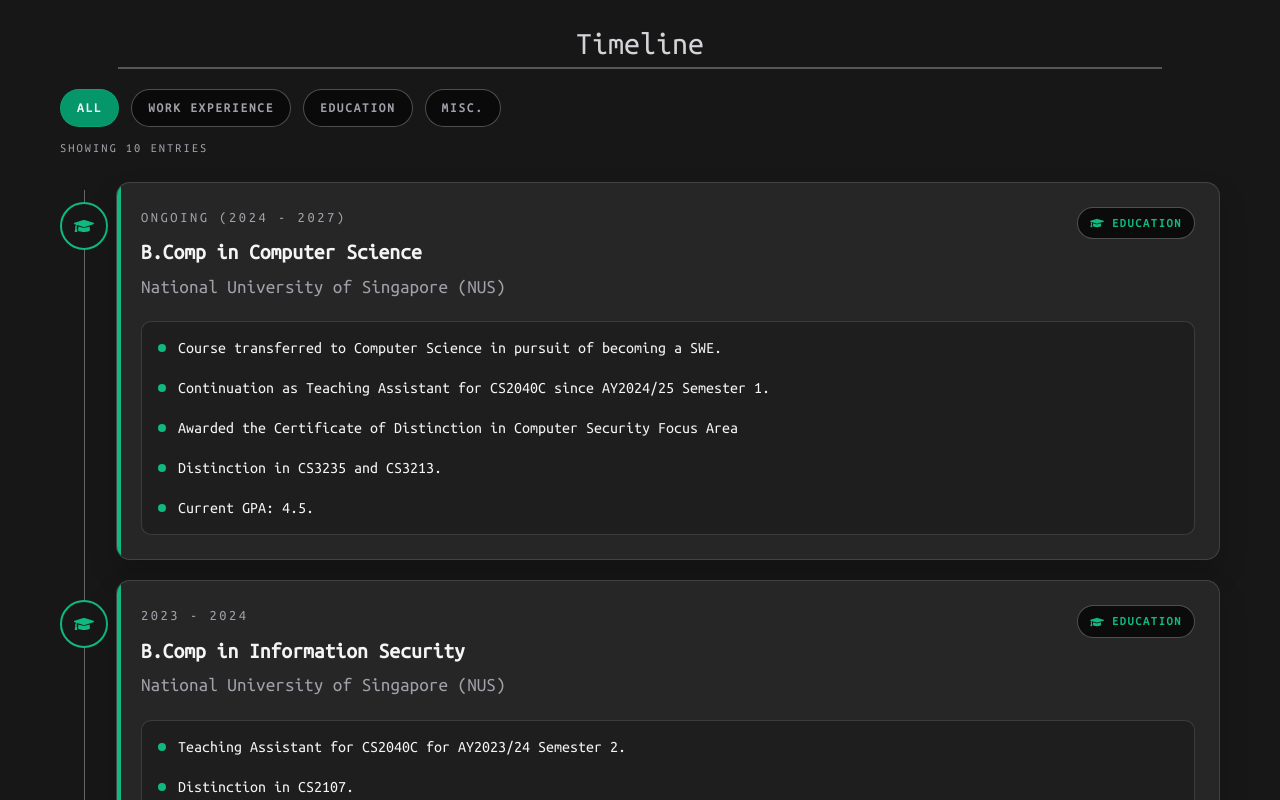
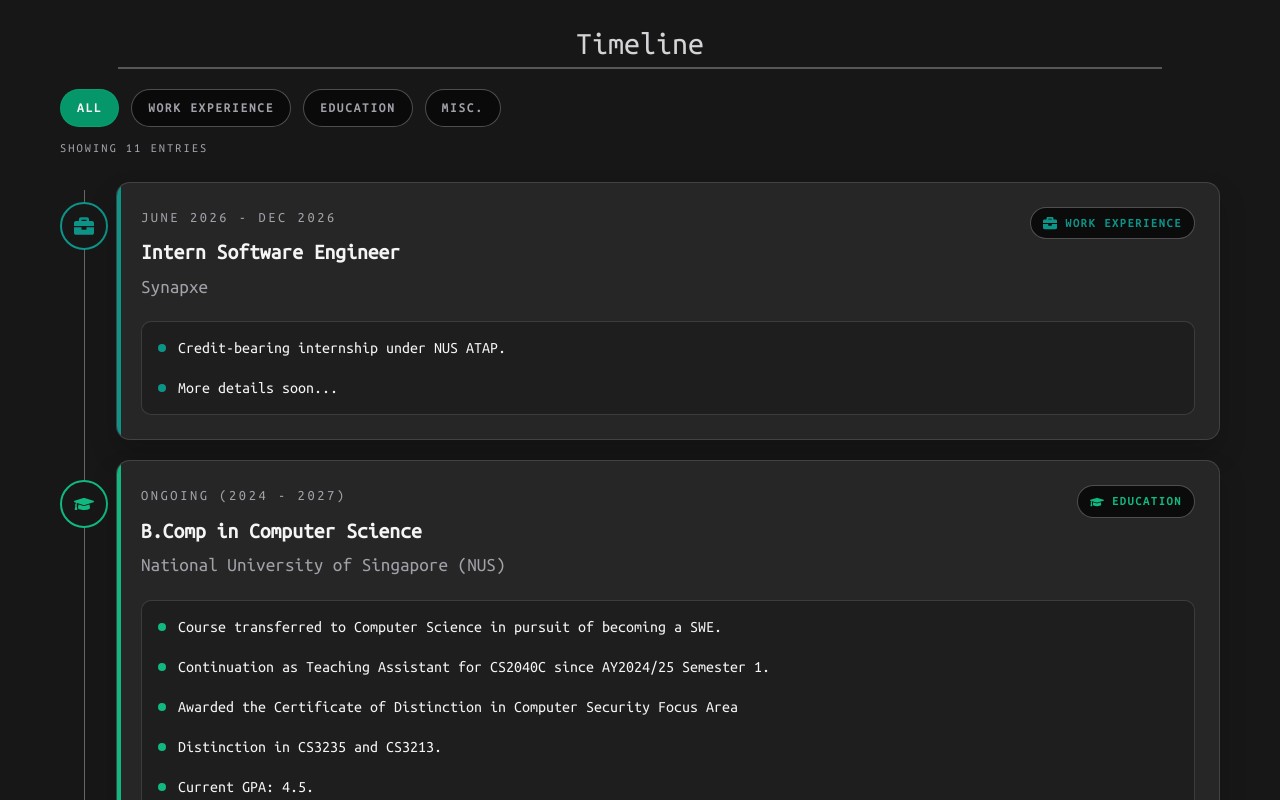
Before and after one commit to Shamanbenny/SneakyOwl, a Next.js app: page / in a window 1280 px wide. Shown: the part 2660-3460 px from the top of the page. Built offline with nearby package versions, Linux system fonts and the light colour scheme; no server answers.

Commit message:
Update Work Experience at Synapxe

```diff
--- a/app/(landing)/page.tsx
+++ b/app/(landing)/page.tsx
@@ -7,6 +7,7 @@ import CuriousCatClickTrap from "@/app/components/landing/CuriousCatClickTrap";
 import GitHubCommitSnake from "@/app/components/landing/GitHubCommitSnake";
 import LandingReviews from "@/app/components/landing/LandingReviews";
 import LandingTimeline from "@/app/components/landing/LandingTimeline";
+import type { TimelineFilter } from "@/app/components/landing/LandingTimeline";
 import LocationMapCard from "@/app/components/landing/LocationMapCard";
 import MagicBento from "@/app/components/landing/MagicBento";
 import ProfileHoloCard from "@/app/components/landing/ProfileHoloCard";
@@ -51,6 +52,8 @@ const LandingPage: React.FC = () => {
   const emailHref = "mailto:lee.jia.quan@u.nus.edu";
   const [isAliasHovered, setIsAliasHovered] = useState(false);
   const [isPageReady, setIsPageReady] = useState(false);
+  const [selectedTimelineFilter, setSelectedTimelineFilter] =
+    useState<TimelineFilter>("all");
 
   useEffect(() => {
     let isActive = true;
@@ -87,6 +90,10 @@ const LandingPage: React.FC = () => {
 
   const navigateToProjects = () => navigateToSection("projects");
   const navigateToTimeline = () => navigateToSection("timeline");
+  const navigateToTimelineFilter = (filter: TimelineFilter) => {
+    setSelectedTimelineFilter(filter);
+    navigateToTimeline();
+  };
 
   const renderCardEyebrow = (label: string, status?: "busy" | "available") => (
     <span className="inline-flex items-center gap-[0.45rem] text-[0.65em] uppercase tracking-[0.06em] text-[color:var(--site-text-muted)]">
@@ -158,7 +165,7 @@ const LandingPage: React.FC = () => {
     {
       id: "experience",
       size: "small" as const,
-      onClick: navigateToTimeline,
+      onClick: () => navigateToTimelineFilter("work"),
       content: renderDefaultCardContent({
         label: "Work Experience",
         value: "1 year",
@@ -168,7 +175,7 @@ const LandingPage: React.FC = () => {
     {
       id: "current-gpa",
       size: "small" as const,
-      onClick: navigateToTimeline,
+      onClick: () => navigateToTimelineFilter("education"),
       content: renderDefaultCardContent({
         label: "Current GPA",
         value: "4.5",
@@ -287,7 +294,7 @@ const LandingPage: React.FC = () => {
         <ProjectsSection />
         <SkillsSection />
         <div id="timeline" className="scroll-mt-[10px]">
-          <LandingTimeline />
+          <LandingTimeline selectedFilter={selectedTimelineFilter} />
         </div>
         <div
           id="reviews"
--- a/app/components/landing/LandingTimeline.tsx
+++ b/app/components/landing/LandingTimeline.tsx
@@ -6,7 +6,7 @@ import "aos/dist/aos.css";
 import { FaBriefcase, FaFlag, FaGraduationCap } from "react-icons/fa";
 import type { IconType } from "react-icons";
 
-type TimelineFilter = "all" | "education" | "work" | "misc";
+export type TimelineFilter = "all" | "education" | "work" | "misc";
 type TimelineCategory = Exclude<TimelineFilter, "all">;
 
 type TimelineItem = {
@@ -56,6 +56,17 @@ const TIMELINE_CATEGORY_META: Record<TimelineCategory, TimelineCategoryMeta> = {
 const TIMELINE_FILTERS: TimelineFilter[] = ["all", "work", "education", "misc"];
 
 const TIMELINE_ITEMS: TimelineItem[] = [
+  {
+    category: "work",
+    details: [
+      "Credit-bearing internship under NUS ATAP.",
+      "More details soon...",
+    ],
+    id: "synapxe-intern",
+    organization: "Synapxe",
+    period: "June 2026 - Dec 2026",
+    title: "Intern Software Engineer",
+  },
   {
     category: "education",
     details: [
@@ -201,8 +212,12 @@ const alignScrollToTimeline = () => {
   });
 };
 
-const LandingTimeline = () => {
-  const [activeFilter, setActiveFilter] = useState<TimelineFilter>("all");
+const LandingTimeline = ({
+  selectedFilter = "all",
+}: {
+  selectedFilter?: TimelineFilter;
+}) => {
+  const [activeFilter, setActiveFilter] = useState<TimelineFilter>(selectedFilter);
   const previousFilterRef = useRef<TimelineFilter | null>(null);
 
   useEffect(() => {
@@ -210,6 +225,10 @@ const LandingTimeline = () => {
   }, []);
 
   const filteredItems = getFilteredItems(activeFilter);
+
+  useEffect(() => {
+    setActiveFilter(selectedFilter);
+  }, [selectedFilter]);
 
   useEffect(() => {
     if (previousFilterRef.current === null) {
@@ -258,10 +277,9 @@ const LandingTimeline = () => {
                 setActiveFilter(filter);
               }}
               className={`rounded-full border px-4 py-2 text-[0.78rem] font-semibold uppercase tracking-[0.14em] transition-colors duration-150 sm:text-[0.82rem]
-                ${
-                  isActive
-                    ? "border-[color:var(--site-accent-border-soft)] bg-[color:var(--site-accent-strong)] text-[color:var(--site-text-strong)]"
-                    : "border-[color:var(--site-border-strong)] bg-[color:var(--site-bg-strong)] text-[color:var(--site-text-muted)] hover:text-[color:var(--site-text-strong)]"
+                ${isActive
+                  ? "border-[color:var(--site-accent-border-soft)] bg-[color:var(--site-accent-strong)] text-[color:var(--site-text-strong)]"
+                  : "border-[color:var(--site-border-strong)] bg-[color:var(--site-bg-strong)] text-[color:var(--site-text-muted)] hover:text-[color:var(--site-text-strong)]"
                 }`}
               aria-pressed={isActive}
             >
```
